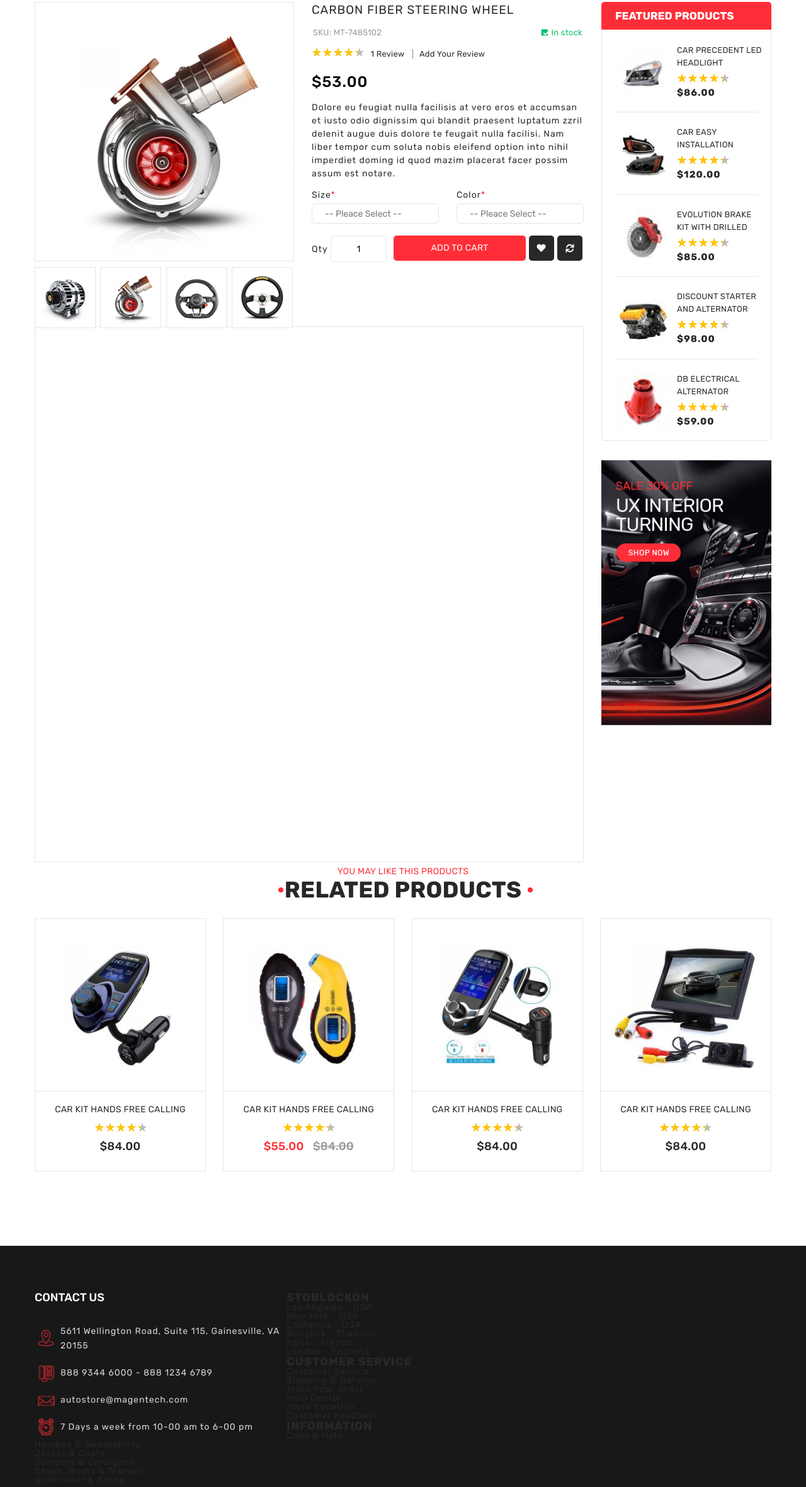
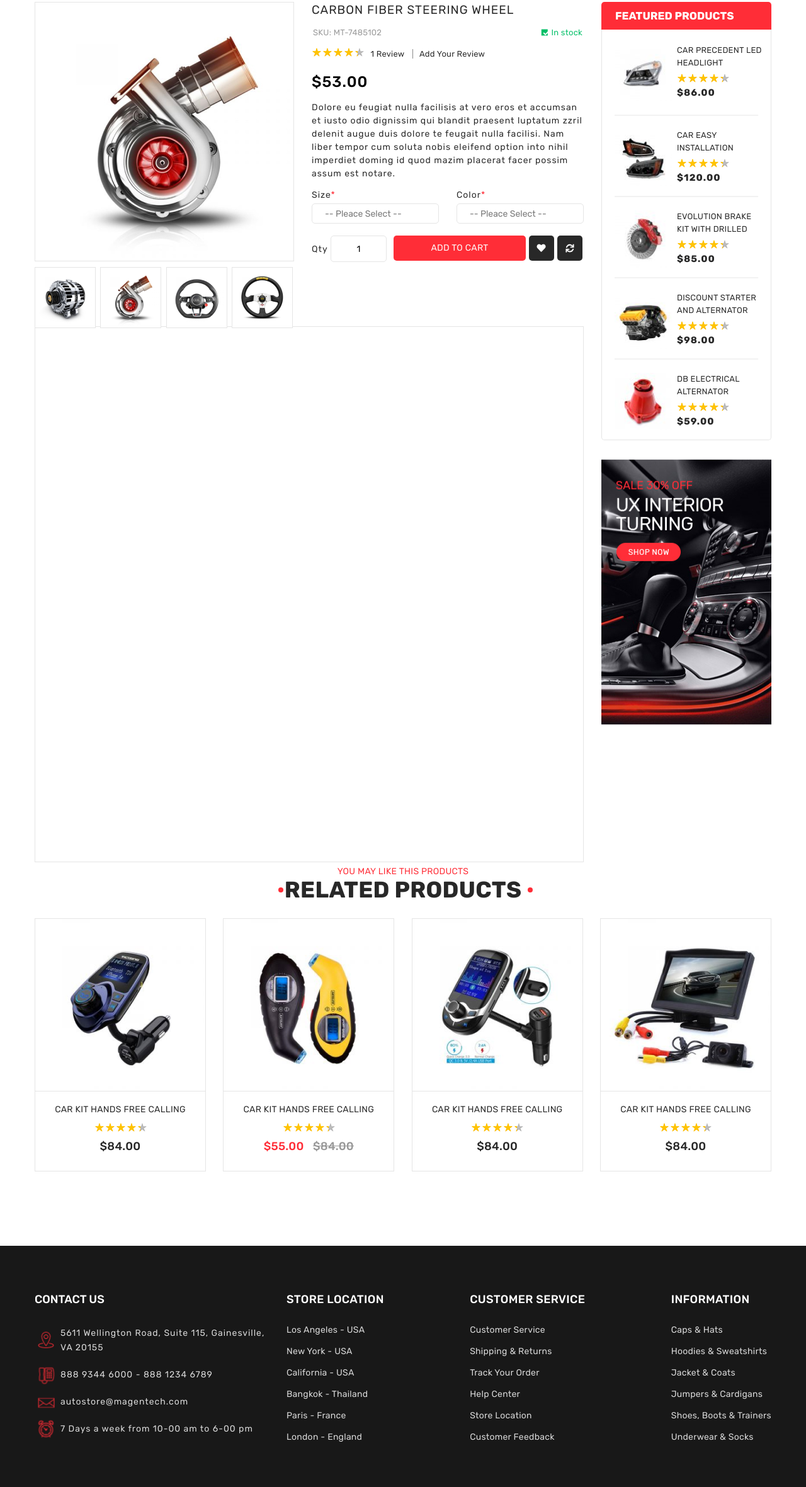
Before and after one commit to NikOleks/auto-store, a website: page index.html in a window 1280 px wide. Shown: the part 272-2633 px from the top of the page at 63% size. Drawn offline with Linux system fonts and the light colour scheme.

Commit message:
footer was added

```diff
--- a/index.html
+++ b/index.html
@@ -128,48 +128,53 @@
             <div class="aside__heading">Featured Products</div>
             <ul class="featured-products">
                 <li class="featured-products__item">
+                    <div class="product-card_mini clearfix-block">
+                        <a href="#" class="link">
+                            <img src="./dist/ima/car_precedent_led_headlight.png" class="product-card_mini__image"
+                                 alt="Car Precedent LED Headlight"></a>
+                        <a href="#" class="link product-card_mini__title">Car Precedent LED Headlight</a>
+                        <span class="product-card_mini__rating"></span>
+                        <span class="product-card_mini__price">$86.00</span>
+                    </div>
+                </li>
+                <li class="featured-products__item">
                     <a href="#" class="link product-link clearfix-block">
-                        <img src="./dist/ima/car_precedent_led_headlight.png" class="product-link__image"
-                             alt="Car Precedent LED Headlight">
-                        <span class="product-link__title">Car Precedent LED Headlight</span>
-                        <span class="product-link__rating"></span>
-                        <span class="product-link__price">$86.00</span>
+                        <a href="#" class="link">
+                            <img src="./dist/ima/car_easy_installation_forland.png" class="product-card_mini__image"
+                                 alt="Car Easy Installation"></a>
+                        <a href="#" class="link product-card_mini__title">Car Easy Installation</a>
+                        <span class="product-card_mini__rating"></span>
+                        <span class="product-card_mini__price">$120.00</span>
                     </a>
                 </li>
                 <li class="featured-products__item">
                     <a href="#" class="link product-link clearfix-block">
-                        <img src="./dist/ima/car_easy_installation_forland.png" class="product-link__image"
-                             alt="Car Easy Installation">
-                        <span class="product-link__title">Car Easy Installation</span>
-                        <span class="product-link__rating"></span>
-                        <span class="product-link__price">$120.00</span>
+                        <a href="#" class="link">
+                            <img src="./dist/ima/evolution_brake_kit_with_drilled.png" class="product-card_mini__image"
+                                 alt="Evolution Brake Kit with Drilled"></a>
+                        <a href="#" class="link product-card_mini__title">Evolution Brake Kit with Drilled</a>
+                        <span class="product-card_mini__rating"></span>
+                        <span class="product-card_mini__price">$85.00</span>
                     </a>
                 </li>
                 <li class="featured-products__item">
                     <a href="#" class="link product-link clearfix-block">
-                        <img src="./dist/ima/evolution_brake_kit_with_drilled.png" class="product-link__image"
-                             alt="Evolution Brake Kit with Drilled">
-                        <span class="product-link__title">Evolution Brake Kit with Drilled</span>
-                        <span class="product-link__rating"></span>
-                        <span class="product-link__price">$85.00</span>
+                        <a href="#" class="link">
+                            <img src="./dist/ima/discount_starter_and_alternator.png" class="product-card_mini__image"
+                                 alt="Discount Starter and Alternator"></a>
+                        <a href="#" class="link product-card_mini__title">Discount Starter and Alternator</a>
+                        <span class="product-card_mini__rating"></span>
+                        <span class="product-card_mini__price">$98.00</span>
                     </a>
                 </li>
                 <li class="featured-products__item">
                     <a href="#" class="link product-link clearfix-block">
-                        <img src="./dist/ima/discount_starter_and_alternator.png" class="product-link__image"
-                             alt="Discount Starter and Alternator">
-                        <span class="product-link__title">Discount Starter and Alternator</span>
-                        <span class="product-link__rating"></span>
-                        <span class="product-link__price">$98.00</span>
-                    </a>
-                </li>
-                <li class="featured-products__item">
-                    <a href="#" class="link product-link clearfix-block">
-                        <img src="./dist/ima/db_electrical_alternator.png" class="product-link__image"
-                             alt="DB Electrical Alternator">
-                        <span class="product-link__title">DB Electrical Alternator</span>
-                        <span class="product-link__rating"></span>
-                        <span class="product-link__price">$59.00</span>
+                        <a href="#" class="link">
+                            <img src="./dist/ima/db_electrical_alternator.png" class="product-card_mini__image"
+                                 alt="DB Electrical Alternator"></a>
+                        <a href="#" class="link product-card_mini__title">DB Electrical Alternator</a>
+                        <span class="product-card_mini__rating"></span>
+                        <span class="product-card_mini__price">$59.00</span>
                     </a>
                 </li>
             </ul>
@@ -354,7 +359,7 @@
             </div>
             <div class="footer__content__links-block">
                 <div class="footer__content__links-block-col">
-                    <h2 class="links-block__title">stoblockon</h2>
+                    <h2 class="links-block__title">store location</h2>
                     <ul class="links-block__list">
                         <li class="links-block__list__item">
                             <a href="#" class="link">Los Angeles - USA</a>
@@ -382,7 +387,7 @@
                         <li class="links-block__list__item">
                             <a href="#" class="link">Customer Service</a>
                         </li>
-                        <li class="links-block__lisblock">
+                        <li class="links-block__list__item">
                             <a href="#" class="link">Shipping & Returns</a>
                         </li>
                         <li class="links-block__list__item">
@@ -425,7 +430,18 @@
             </div>
         </div>
     </div>
-    <div class="footer__copyright"></div>
+    <div class="footer__copyright clearfix-block">
+        <div class="page-wrapper">
+            <a href="#" class="link footer__copyright__pay-system">
+
+        </a>
+            <div class="footer__copyright__content">
+                <span>SM Autostore © 2019 Demo Store.</span>
+                <span>All Rights Reserved.</span>
+                <a href="#" class="link">Designed by MagenTech.Com</a>
+            </div>
+        </div>
+    </div>
 </footer>
 </body>
 </html>
--- a/src/css/footer.less
+++ b/src/css/footer.less
@@ -4,13 +4,14 @@
         margin-top: 118px;
         background-color: @footer-background;
         &-wrapper{
-            padding-top: 73px;
+            padding-top: 76px;
             padding-bottom: 76px;
         }
         &__contact-block{
             float: left;
             display: inline-block;
-            width: 400px;
+            width: 385px;
+            margin-right: 15px;
             .contact-block{
                 &__title{
                     color: @footer-heading-color;
@@ -48,5 +49,37 @@
                 }
             }
         }
+        &__links-block{
+            .flex-mixin(@justify: space-between, @align: stretch);
+            .links-block {
+                &__title {
+                    color: @footer-heading-color;
+                    font-weight: 500;
+                    padding-bottom: 23px;
+                    letter-spacing: 0.02em;
+                }
+                &__list__item{
+                    width: 100%;
+                    padding: 10px 0;
+                    color: @footer-item-color;
+                    letter-spacing: 0.02em;
+                }
+            }
+        }
+    }
+    &__copyright{
+        padding: 25px 0;
+        background-color: @footer-copyright-background;
+        &__pay-system{
+            float: left;
+            .background-image-mixin(@image: 'payment.png',@widthImg: 370px, @heightImg: 32px)
+        }
+        &__content{
+            float: right;
+            color: @footer-copyright-color;
+            font-size: 13px;
+            line-height: 23px;
+            letter-spacing: 0.02em;
+        }
     }
 }
--- a/src/css/header.less
+++ b/src/css/header.less
@@ -64,13 +64,13 @@
                         font-size: 12px;
                         line-height: 14px;
                         margin-bottom: 10px;
+                        .hover-text-mixin();
 
                         &:last-child {
                             margin-bottom: 0;
                         }
 
                         &:hover {
-                            color: @page-hover-color;
                             outline: 1px solid @page-hover-color;
                             background-color: @header-top-menu-dropdown-item-background-hover;
                         }
--- a/src/css/style.less
+++ b/src/css/style.less
@@ -258,10 +258,9 @@
         border-radius: 0 0 5px 5px;
         margin-bottom: 30px;
         &__item{
-            padding: 23px 12px 16px 20px;
+            padding: 23px 14px 21px 20px;
             position: relative;
-            .product-link{
-                cursor: pointer;
+            .product-card_mini{
                 display: inline-block;
                 &__image{
                     float: left;
@@ -272,6 +271,7 @@
                     line-height: 20px;
                     font-size: 13px;
                     letter-spacing: 0.02em;
+                    .hover-text-mixin();
                 }
                 &__rating{
                     display: inline-block;
--- a/src/css/var.less
+++ b/src/css/var.less
@@ -35,6 +35,7 @@
 @footer-item-color: #DDDDDD;
 @footer-background: #181818;
 @footer-copyright-background: #111111;
+@footer-copyright-color: @main-breadcrambs-color;
 @page-font-size: 14px;
 @h1-font-size: 22px;
 @h2-font-size: 18px;
```
Also changed, not shown: dist/css/style.css, dist/css/style.min.css, dist/ima/payment.png (added).
